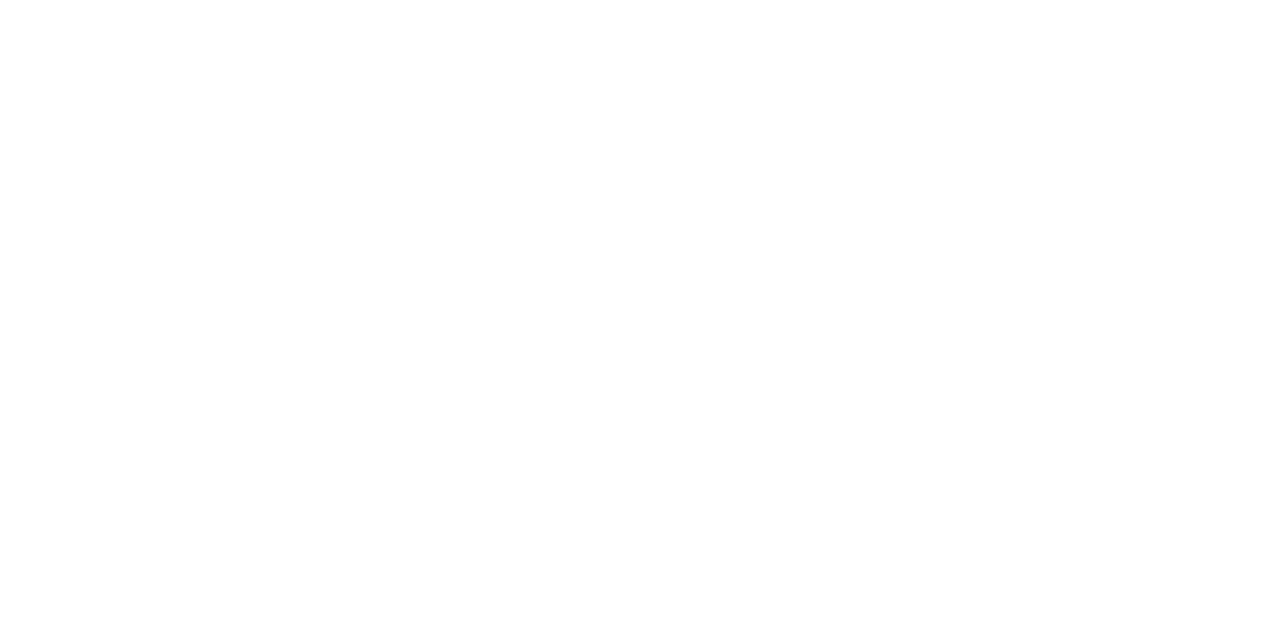
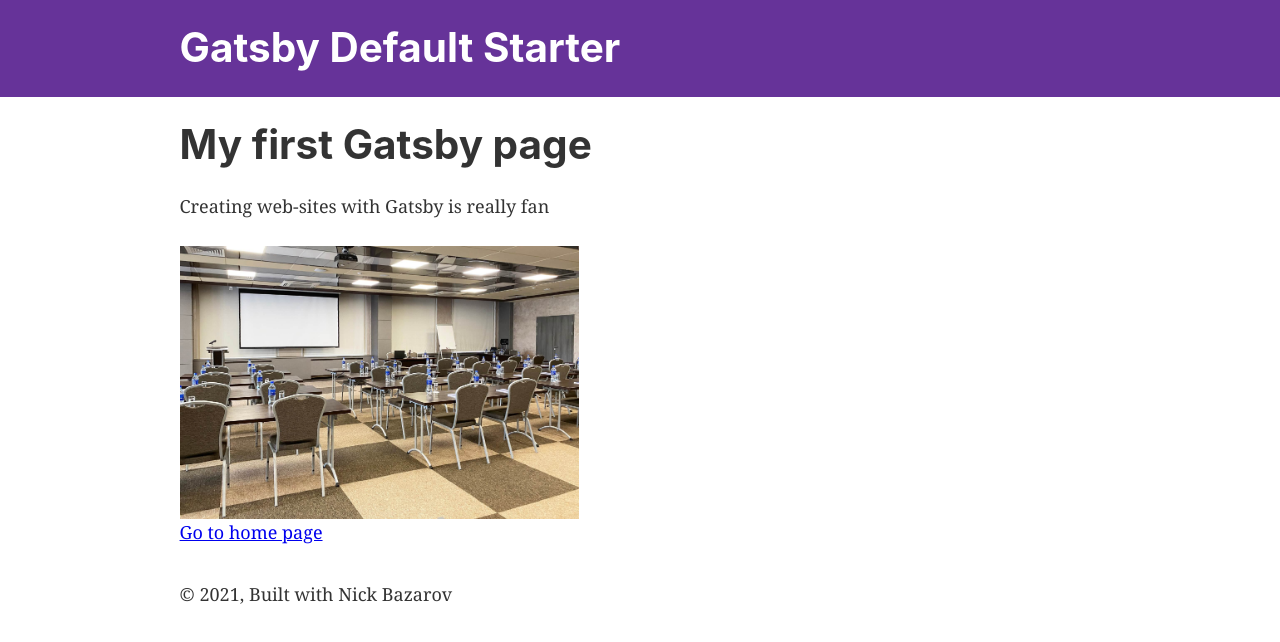
Before and after one commit to americano98/gatsby-test, a Gatsby site: page /page-3 in a window 1280 px wide. Before the commit this address had no page. Built offline with nearby package versions, Linux system fonts and the light colour scheme; Gatsby itself is replaced by a stand-in of ours.

Commit message:
test commit

```diff
--- a/src/components/layout.js
+++ b/src/components/layout.js
@@ -39,9 +39,7 @@ const Layout = ({ children }) => {
             marginTop: `2rem`,
           }}
         >
-          © {new Date().getFullYear()}, Built with
-          {` `}
-          <a href="https://www.gatsbyjs.com">Gatsby</a>
+          © {new Date().getFullYear()}, Built with Nick  Bazarov
         </footer>
       </div>
     </>
--- a/src/pages/index.js
+++ b/src/pages/index.js
@@ -8,7 +8,7 @@ import Seo from "../components/seo"
 const IndexPage = () => (
   <Layout>
     <Seo title="Home" />
-    <h1>Hi people</h1>
+    <h1>Hi people!</h1>
     <p>Welcome to your new Gatsby site.</p>
     <p>Now go build something great.</p>
     <StaticImage
@@ -21,6 +21,7 @@ const IndexPage = () => (
     />
     <p>
       <Link to="/page-2/">Go to page 2</Link> <br />
+      <Link to="/page-3/">Go to page 3</Link> <br />
       <Link to="/using-typescript/">Go to "Using TypeScript"</Link> <br />
       <Link to="/using-ssr">Go to "Using SSR"</Link> <br />
       <Link to="/using-dsg">Go to "Using DSG"</Link>
--- /dev/null
+++ b/src/pages/page-3.js
@@ -0,0 +1,26 @@
+import * as React from "react"
+import { Link } from "gatsby"
+import { StaticImage } from "gatsby-plugin-image"
+
+import Layout from "../components/layout"
+import Seo from "../components/seo"
+
+const page3 = () => (
+  <Layout>
+    <Seo title="Home" />
+    <h1>My first Gatsby page</h1>
+    <p>Creating web-sites with Gatsby is really fan</p>
+    <StaticImage
+      src="../images/ametist-1.jpg"
+      width={399}
+      quality={95}
+      formats={["auto", "webp", "avif"]}
+      alt="Аметист"
+    />
+    <p>
+      <Link to="/">Go to home page</Link> <br />
+    </p>
+  </Layout>
+)
+
+export default page3
--- a/src/templates/using-dsg.js
+++ b/src/templates/using-dsg.js
@@ -1,8 +1,8 @@
 import * as React from "react"
 import { Link } from "gatsby"
 
+import Seo from "../components/seo"
 import Layout from "../components/layout"
-import Seo from "../components/seo"
 
 const UsingDSG = () => (
   <Layout>
```
Also changed, not shown: src/images/ametist-1.jpg (added).
